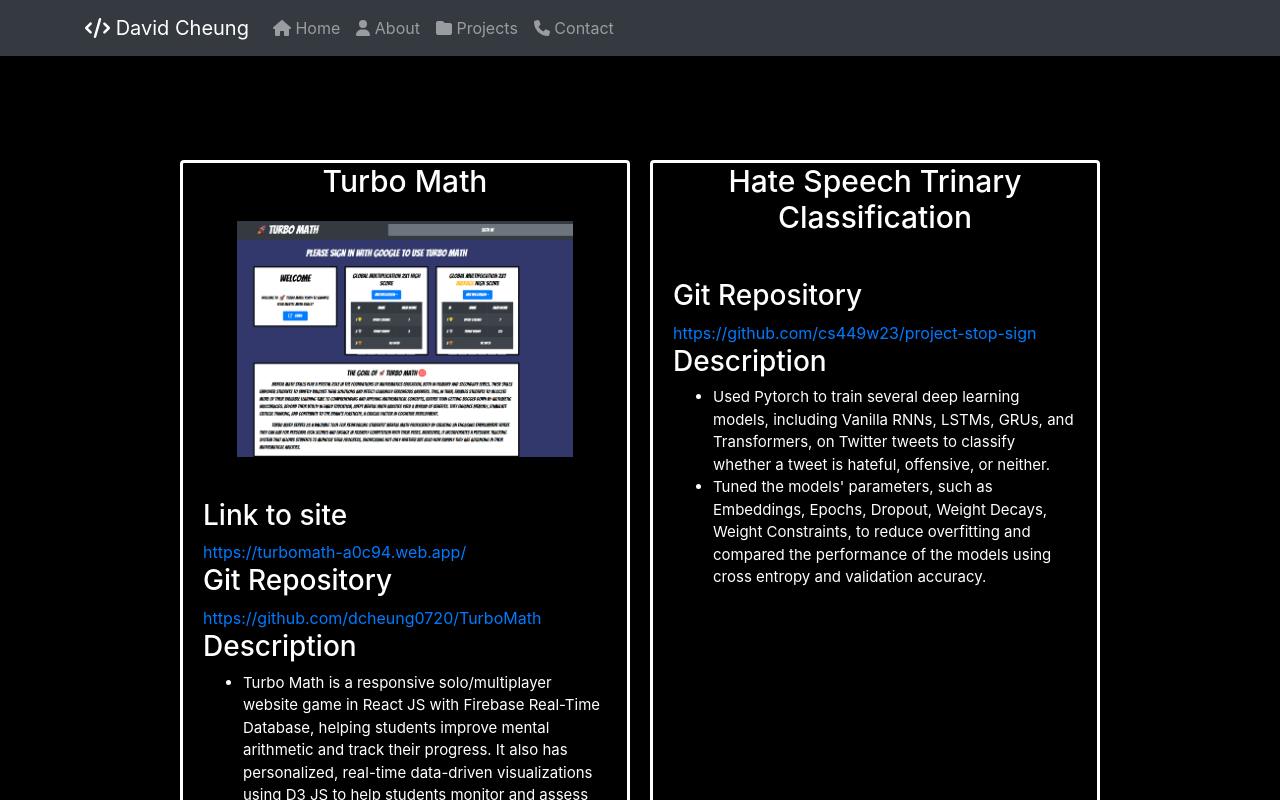
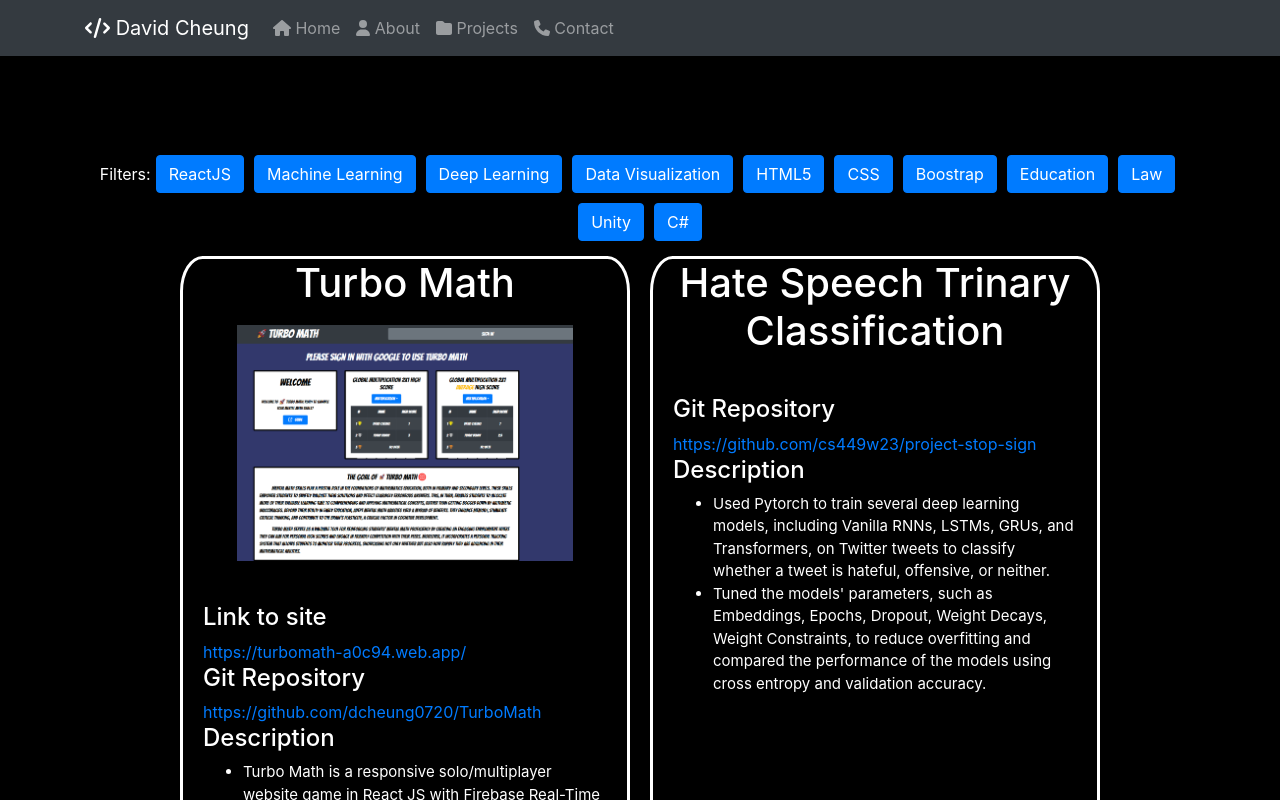
Before and after one commit to dcheung0720/Portfolio, a React (Create React App) app: page /#/Projects in a window 1280 px wide. Built offline with nearby package versions, Linux system fonts and the light colour scheme.

Commit message:
added filter buttons

```diff
--- a/src/components/Projects.js
+++ b/src/components/Projects.js
@@ -3,10 +3,13 @@ import Row from 'react-bootstrap/Row';
 import Col from 'react-bootstrap/Col';
 import Button from 'react-bootstrap/Button';
 import Card from 'react-bootstrap/Card';
+import { useState } from 'react';
 
 const Projects = () =>{
 
-    const categories = [];
+    const categories = ["ReactJS", "Machine Learning", "Deep Learning",
+                        "Data Visualization", "HTML5", "CSS", "Boostrap",
+                        "Education", "Law", "Unity", "C#"];
 
     const projects  = {
         "TurboMath": {
@@ -16,7 +19,7 @@ const Projects = () =>{
             "File": "",
             "GitRepository": "https://github.com/dcheung0720/TurboMath",
             "LinkToSite": "https://turbomath-a0c94.web.app/",
-            "Categories": ["Data", "Visualization", "React", "HTML5", "Javascript", "CSS", "Boostrap", "Education"],
+            "Categories": ["Data Visualization", "ReactJS", "HTML5", "Javascript", "CSS", "Boostrap", "Education"],
             "Descriptions": ["Turbo Math is a responsive solo/multiplayer website game in React JS with Firebase Real-Time Database, helping students improve mental arithmetic and track their progress. It also has personalized, real-time data-driven visualizations using D3 JS to help students monitor and assess their learning progress."]
         },
         "HateSpeechClassifier":{
@@ -37,7 +40,7 @@ const Projects = () =>{
             "File": "",
             "GitRepository": "https://github.com/dcheung0720/LCBH-Help-Desk",
             "LinkToSite": "",
-            "Categories": ["Machine Learning", "React", "Javascript", "HTML5", "CSS", "Boostrap", "Law"],
+            "Categories": ["Machine Learning", "ReactJS", "Javascript", "HTML5", "CSS", "Boostrap", "Law"],
             "Descriptions": ["Developed a complementary web application using ReactJS with MongoDB in the Help Scout platform to decrease turnaround response times for housing inquiries.",
                             "Built a backend API in Flask that fetches data from Help Scout and compute classification predictions.",
                             "Applied machine learning (KNN) classification to automatically classify the type of the inquiry and select a canned response that a paralegal can use to quickly reply to a tenant’s inquiry." ]
@@ -59,7 +62,7 @@ const Projects = () =>{
             "File": "",
             "GitRepository": "https://github.com/397-f22/iSeekNU",
             "LinkToSite": "",
-            "Categories": ["React", "HTML5", "CSS"],
+            "Categories": ["ReactJS", "HTML5", "CSS"],
             "Descriptions": ["A large scale hide and seek game where the seeker has access to approximate locations of hiders."]
         },
         "Holler":{
@@ -69,32 +72,56 @@ const Projects = () =>{
             "File": "",
             "GitRepository": "https://github.com/394-s22/Holler",
             "LinkToSite": "",
-            "Categories": ["React", "HTML5", "CSS"],
+            "Categories": ["ReactJS", "HTML5", "CSS"],
             "Descriptions": ["A PDF parser for legal documents such as contracts such that users can easily see the important information, add dates to calendar, and make payments."]
         }
     }
 
+    const [selected, setSelected] = useState([]);
+
+    const handleFilter = (e) =>{
+
+        const targetValue = e.target.innerHTML;
+        if(selected.includes(targetValue)){
+            setSelected((prev) => prev.filter(item => item !== targetValue))
+        }
+        else{
+            setSelected((prev) => [...prev, targetValue ])
+        }
+    };
 
     return (<Container  style = {{position: "absolute", top: 150, left: "50%", transform: "translate(-50%, 0)", width: "100%"}}>
+        <Row style = {{display: "flex", justifyContent: "center", alignItems:"center"}}>
+            Filters: {categories.map(cat => <Button onClick={(e) => handleFilter(e)} style = {{margin: "5px", opacity: selected.length === 0? 1: !selected.includes(cat)? 0.5: 1}} variant="primary">{cat}</Button>)}
+        </Row>
         <Row>
-            <Col style = {{display: "flex", justifyContent:"center", flexWrap: "wrap"}}>{Object.values(projects).map(item => {
+            <Col style = {{display: "flex", justifyContent:"center", flexWrap: "wrap"}}>{
+            Object.values(projects).filter(
+                item => item["Categories"].some(
+                item  => {
+                    if(selected.length != 0){
+                        return selected.includes(item)
+                    }
+                    return true;
+                }))
+                .map(item => {
                 return(
-                    <Card md = {6} xs = {12} lg = {4} style={{ minWidth: "450px", maxWidth: "450px", border: "3px solid white", backgroundColor: "black", margin: "10px" }}>
-                        <Card.Title md = {6} xs = {12} lg = {4}  style = {{fontSize: "30px"}}>{item["Name"]}</Card.Title>
+                    <Card md = {6} xs = {12} lg = {4} style={{maxWidth: "450px", border: "3px solid white", borderRadius: "5%", backgroundColor: "black", margin: "10px" }}>
+                        <h1>{item["Name"]}</h1>
                         <Card.Title>
-                            {item["Image"] !== "" && <Card.Img   src= {item["Image"]}  style = {{padding: "10px", height: "auto", width: "80%"}} />}
+                            {item["Image"] !== "" && <Card.Img  src= {item["Image"]}  style = {{padding: "10px", height: "auto", width: "80%"}} />}
                         </Card.Title>
                         <Card.Body style = {{textAlign: "left"}}>
                             {item["LinkToSite"] !== "" && <div>
-                                <h3>Link to site</h3>
+                                <h4>Link to site</h4>
                                 <a target='_blank' href = {item["LinkToSite"]}>{item["LinkToSite"]}</a>
                             </div>}
                             {item["GitRepository"] !== "" && <div>
-                                <h3>Git Repository</h3>
+                                <h4>Git Repository</h4>
                                 <a target='_blank' href = {item["GitRepository"]}>{item["GitRepository"]}</a>
                             </div>}
                             <div>
-                                <h3>Description</h3>
+                                <h4>Description</h4>
                                 <ul>
                                     {item.Descriptions.map(x => <li style = {{fontSize: "15px"}}>
                                         {x}
```
